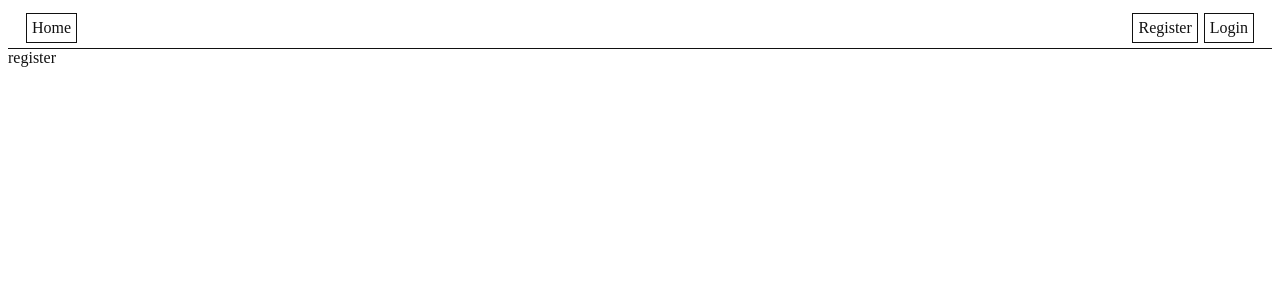
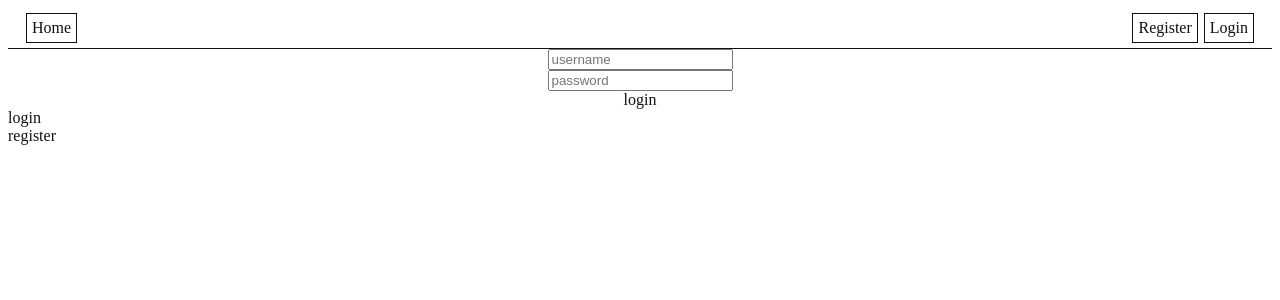
Before and after one commit to mdonlan/calorie_counter, a React app: page /login in a window 1280 px wide. Shown: the top 300 px of the page. Built offline with nearby package versions, Linux system fonts and the light colour scheme; the HTML template or start-up script is replaced by a standard one.

Commit message:
added login functionality, other stuff

```diff
--- a/package.json
+++ b/package.json
@@ -20,9 +20,10 @@
     "react-dom": "^17.0.1",
     "react-redux": "^7.2.2",
     "react-router-dom": "^5.2.0",
-    "recharts": "^1.8.5",
+    "recharts": "^2.0.0-beta.8",
     "redux": "^4.0.5",
-    "styled-components": "^5.2.1"
+    "styled-components": "^5.2.1",
+    "superagent": "^7.1.1"
   },
   "devDependencies": {
     "@babel/core": "^7.12.3",
--- a/src/Components/App.js
+++ b/src/Components/App.js
@@ -16,6 +16,7 @@ import { Register } from './Register'
 import { Login } from './Login'
 import { validate_token } from '../api'
 import { useSelector } from 'react-redux';
+import { Login_Or_Register } from './Login_Or_Register';
 
 export function App() {
 
@@ -26,6 +27,8 @@ export function App() {
         const token = localStorage.getItem("token");
         if (token) {
             validate_token(token);
+        } else {
+            console.log("NO TOKEN STORED");
         }
         // get_data_from_db();
     }, [logged_in])
@@ -36,12 +39,17 @@ export function App() {
                 {/* <Search /> */}
                 {/* <Log /> */}
                 <Top_Nav />
+                {logged_in &&
                     <Switch>
                         <Route path="/" exact component={Home} />
                         <Route path="/food" component={Food} />
                         <Route path="/register" component={Register} />
                         <Route path="/login" component={Login} />
                     </Switch>
+                }
+                {!logged_in &&
+                    <Login_Or_Register />
+                }
             </Router>
         </Wrapper>
     )
--- a/src/Components/Home.js
+++ b/src/Components/Home.js
@@ -5,11 +5,15 @@ import { Add_Food } from './Add_Food'
 import { Weekly_Chart } from './Weekly_Chart'
 
 export function Home() {
+
     return(
         <div>
+            <React.Fragment>
+                <Log />
+                <Weekly_Chart />
+            </React.Fragment>
             {/* <Search /> */}
-            <Log />
-            <Weekly_Chart />
+
             {/* <Add_Food /> */}
         </div>
     )
--- a/src/Components/Log.js
+++ b/src/Components/Log.js
@@ -56,7 +56,7 @@ export function Log() {
 
     return (
         <Wrapper>
-            <Today_Date>Today {new Date().toLocaleDateString()}</Today_Date>
+            <Today_Date>Daily Food Log - Today {new Date().toLocaleDateString()}</Today_Date>
             <Meal_Header>
                 <Title>Breakfast</Title>
                 <Add_Food meal='breakfast'/>
@@ -142,7 +142,7 @@ const Wrapper = styled.div`
     border: 1px solid #222222;
     margin: 8px;
     padding: 8px;
-    width: 50%;
+    width: 500px;
 `
 
 const Today_Date = styled.div``
--- a/src/Components/Login.js
+++ b/src/Components/Login.js
@@ -1,7 +1,33 @@
-import React from 'react'
+import React, {useState} from 'react'
+import { useSelector } from 'react-redux';
+import styled from 'styled-components';
+import {login} from '../api'
 
 export function Login() {
+    const [username, set_username] = useState('');
+    const [password, set_password] = useState('');
+    const logged_in = useSelector(state => state.default.logged_in);
+
+    async function handle_submit(data) {
+        const result = await login(data);
+        console.log(result)
+    }
+
     return (
-        <div>register</div>
+        <Wrapper>
+            <Form>
+                <input onChange={e => {set_username(e.target.value)}} value={username} placeholder='username'></input>
+                <input onChange={e => {set_password(e.target.value)}} value={password} placeholder='password' type='password'></input>
+                <div onClick={() => {handle_submit({ username: username, password: password })}}>login</div>
+            </Form>
+        </Wrapper>
     )
 }
+
+const Wrapper = styled.div``
+const Form = styled.form`
+    display: flex;
+    flex-direction: column;
+    align-items: center;
+    justify-content: center;
+`
--- /dev/null
+++ b/src/Components/Login_Or_Register.js
@@ -0,0 +1,22 @@
+import React, { useState } from 'react'
+import { Login } from './Login'
+import { Register } from './Register'
+
+export function Login_Or_Register() {
+
+    const [show_login, set_show_login] = useState(true);
+
+    return (
+        <div>
+            {show_login &&
+                <Login />
+            }
+            {!show_login &&
+                <Register />
+            }
+
+            <div onClick={() => {set_show_login(true)}}>login</div>
+            <div onClick={() => {set_show_login(false)}}>register</div>
+        </div>
+    )
+}
--- a/src/Components/Weekly_Chart.js
+++ b/src/Components/Weekly_Chart.js
@@ -1,6 +1,7 @@
 import React, { useEffect, useState } from 'react'
-import { LineChart, Line, XAxis, YAxis, CartesianGrid, Tooltip, Legend } from 'recharts';
-import { get_weekly_calories } from '../api';
+import styled from 'styled-components'
+import { LineChart, Line, XAxis, YAxis, CartesianGrid, Tooltip, Legend } from 'recharts'
+import { get_weekly_calories } from '../api'
 
 export function Weekly_Chart() {
 
@@ -26,6 +27,8 @@ export function Weekly_Chart() {
     // const data = [{name: 'Page A', uv: 400, pv: 2400, amt: 2400}, {name: 'Page B', uv: 300, pv: 2200, amt: 2400}];
 
     return (
+        <Wrapper>
+            <Title>Weekly Calories</Title>
             <LineChart width={400} height={400} data={data}>
                 <XAxis dataKey="date"/>
                 <YAxis dataKey="calories" domain={[0, max]}/>
@@ -33,5 +36,9 @@ export function Weekly_Chart() {
                 <Line type="monotone" dataKey="calories" stroke="#3277a8" />
                 <Line type="monotone" dataKey="goal" stroke="#a84632" />
             </LineChart>
+        </Wrapper>
     )
 }
+
+const Wrapper = styled.div``
+const Title = styled.div``
--- a/src/api.js
+++ b/src/api.js
@@ -1,4 +1,5 @@
 import axios from 'axios'
+import superagent from 'superagent'
 import { set_food_items_today, set_logged_in, set_username, store } from './store'
 
 // search the nutritionix api for matching foods
@@ -205,3 +206,24 @@ export function get_weekly_calories() {
         console.log(e);
     })
 }
+
+export function login(data, history) {
+    console.log('login');
+    console.log(data);
+
+    return superagent.post('http://localhost:3000/login')
+    .send({ username: data.username, password: data.password })
+    .then(res => {
+        console.log(res);
+        console.log('logged in')
+        localStorage.setItem("token", res.body.token);
+        // store.dispatch(set_token(res.body.token));
+        store.dispatch(set_logged_in(true));
+        // history.push("/");
+        return res.body.message;
+    })
+    .catch(e => {
+        console.log(e)
+        return e.message;
+    })
+}
```
Also changed, not shown: 2 other files (tests, documents, lock files or other folders). Lines whose indentation alone changed are shown as unchanged.
